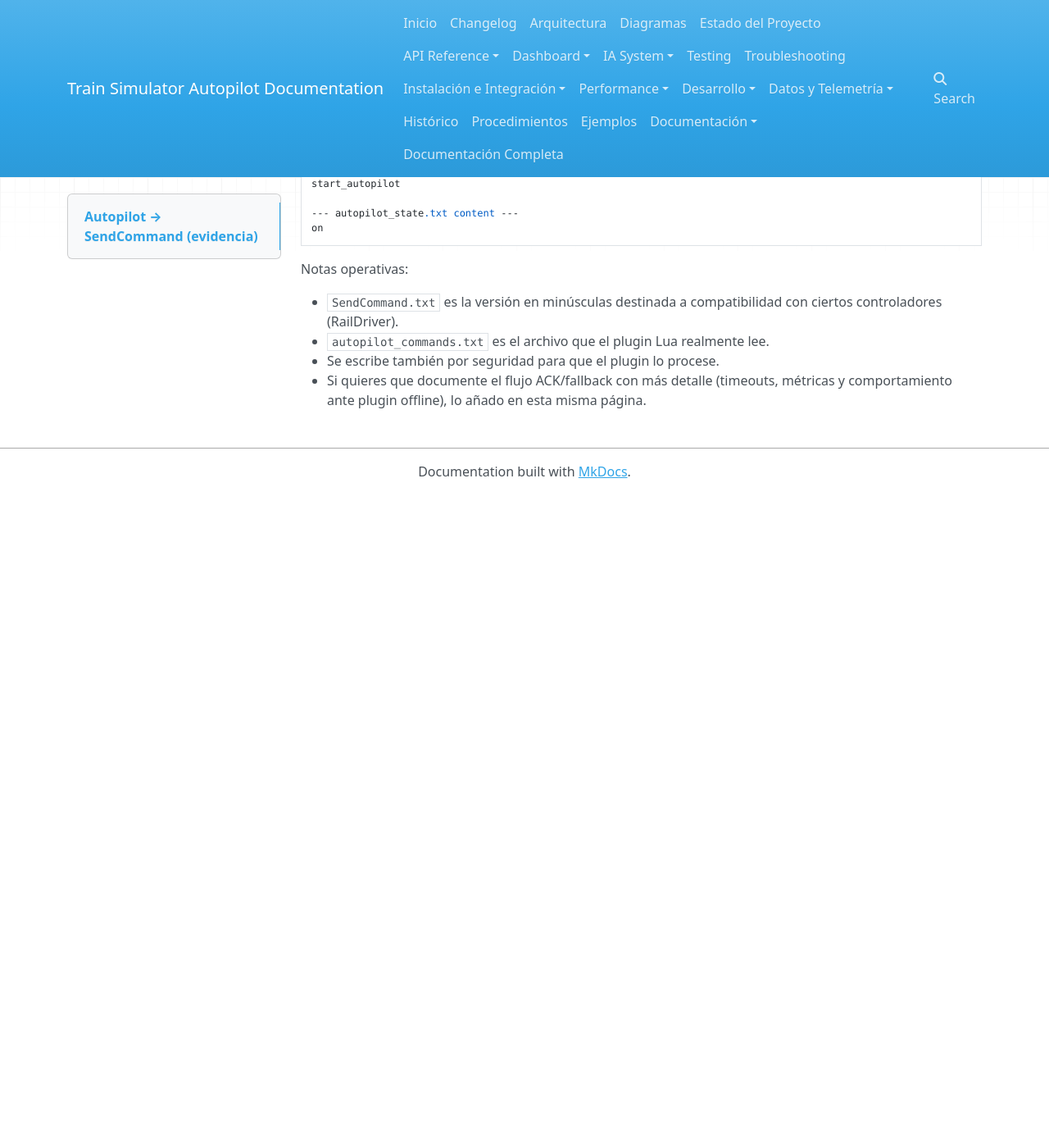
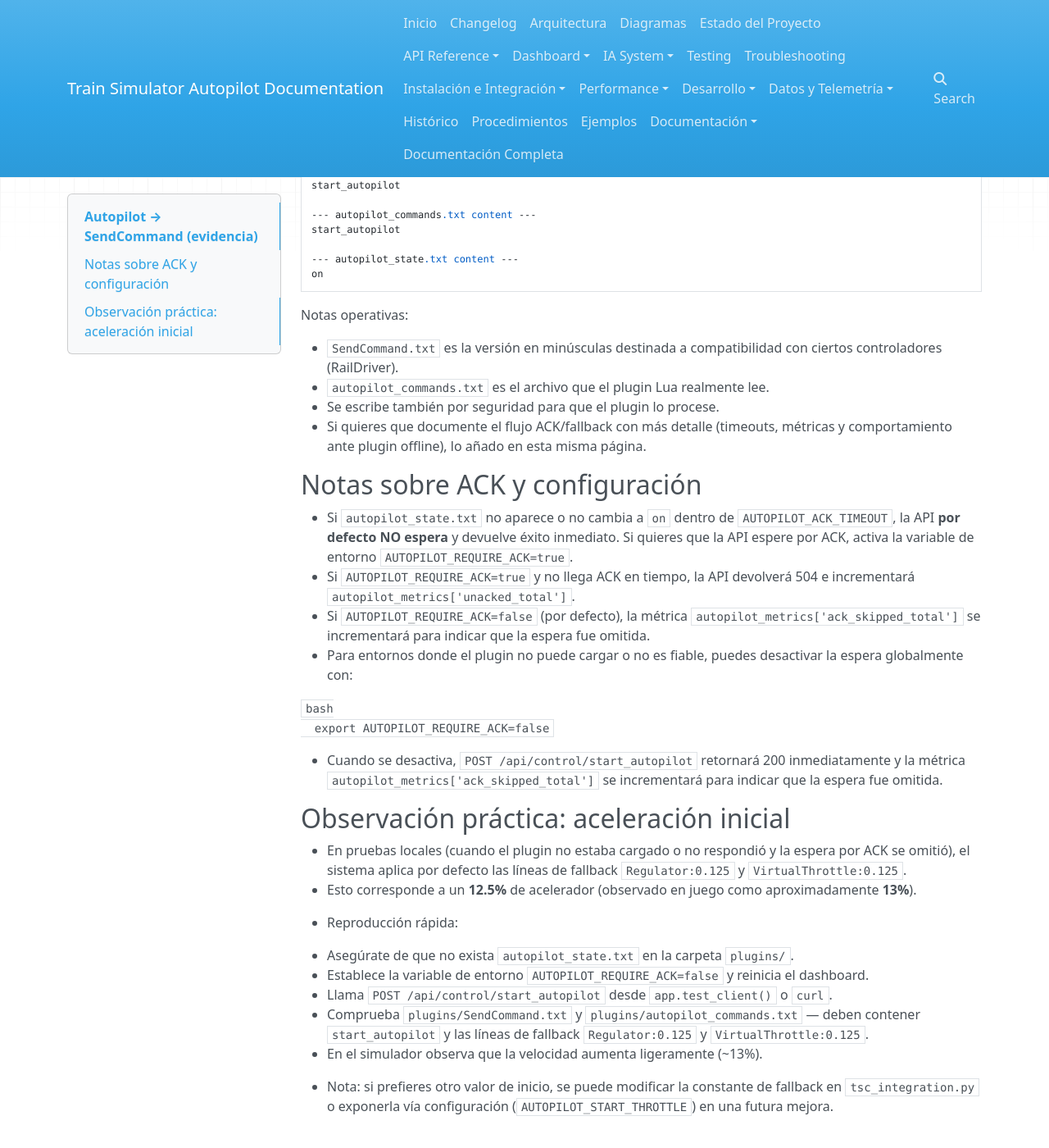
Before and after one commit to doski2/TrainSimulatorAutopilot, an MkDocs documentation site: the page built from docs/AUTOPILOT_SENDCOMMAND.md, in a window 1280 px wide and 1400 px high, scrolled down 756 px. Shown: the whole window at 82% size. Built offline with MkDocs 1.6.1, drawn with Linux system fonts in a browser that asks for light colours; nearby versions of some CDN libraries; before the commit the page ends 1359 px from its top, so only the background shows below that.

Commit message:
feat: make ACK optional by default (AUTOPILOT_REQUIRE_ACK=false); update docs, tests and changelog

````diff
--- a/docs/AUTOPILOT_SENDCOMMAND.md
+++ b/docs/AUTOPILOT_SENDCOMMAND.md
@@ -18,11 +18,13 @@ Resultado observado:
 
 - HTTP 200
 - JSON:
+
   ```json
   { 'success': True,
     'action': 'start_autopilot',
     'autopilot_plugin_state': 'on' }
   ```
+
 - `SendCommand.txt` y `autopilot_commands.txt` contienen `start_autopilot`.
 - Cada archivo contiene el comando en su propia línea.
 - Si `autopilot_state.txt` no existe o no cambia a `on` dentro de
@@ -51,3 +53,33 @@ Notas operativas:
 - Si quieres que documente el flujo ACK/fallback con más detalle
   (timeouts, métricas y comportamiento ante plugin offline), lo añado
   en esta misma página.
+## Notas sobre ACK y configuración
+
+- Si `autopilot_state.txt` no aparece o no cambia a `on` dentro de
+  `AUTOPILOT_ACK_TIMEOUT`, la API **por defecto NO espera** y devuelve éxito inmediato. Si quieres que la API espere por ACK, activa la variable de entorno `AUTOPILOT_REQUIRE_ACK=true`.
+  - Si `AUTOPILOT_REQUIRE_ACK=true` y no llega ACK en tiempo, la API devolverá 504 e incrementará `autopilot_metrics['unacked_total']`.
+  - Si `AUTOPILOT_REQUIRE_ACK=false` (por defecto), la métrica `autopilot_metrics['ack_skipped_total']` se incrementará para indicar que la espera fue omitida.
+- Para entornos donde el plugin no puede cargar o no es fiable,
+  puedes desactivar la espera globalmente con:
+
+  ```bash
+  export AUTOPILOT_REQUIRE_ACK=false
+  ```
+
+  - Cuando se desactiva, `POST /api/control/start_autopilot` retornará
+    200 inmediatamente y la métrica `autopilot_metrics['ack_skipped_total']`
+    se incrementará para indicar que la espera fue omitida.
+
+## Observación práctica: aceleración inicial
+
+- En pruebas locales (cuando el plugin no estaba cargado o no respondió y la espera por ACK se omitió), el sistema aplica por defecto las líneas de fallback `Regulator:0.125` y `VirtualThrottle:0.125`.
+  - Esto corresponde a un **12.5%** de acelerador (observado en juego como aproximadamente **13%**).
+
+- Reproducción rápida:
+  1. Asegúrate de que no exista `autopilot_state.txt` en la carpeta `plugins/`.
+  2. Establece la variable de entorno `AUTOPILOT_REQUIRE_ACK=false` y reinicia el dashboard.
+  3. Llama `POST /api/control/start_autopilot` desde `app.test_client()` o `curl`.
+  4. Comprueba `plugins/SendCommand.txt` y `plugins/autopilot_commands.txt` — deben contener `start_autopilot` y las líneas de fallback `Regulator:0.125` y `VirtualThrottle:0.125`.
+  5. En el simulador observa que la velocidad aumenta ligeramente (~13%).
+
+- Nota: si prefieres otro valor de inicio, se puede modificar la constante de fallback en `tsc_integration.py` o exponerla vía configuración (`AUTOPILOT_START_THROTTLE`) en una futura mejora.
````
Also changed, not shown: CHANGELOG.md (+5 -0 lines), docs/CONTROLS.md (+18 -2 lines), web_dashboard.py (+38 -5 lines), 2 other files.
